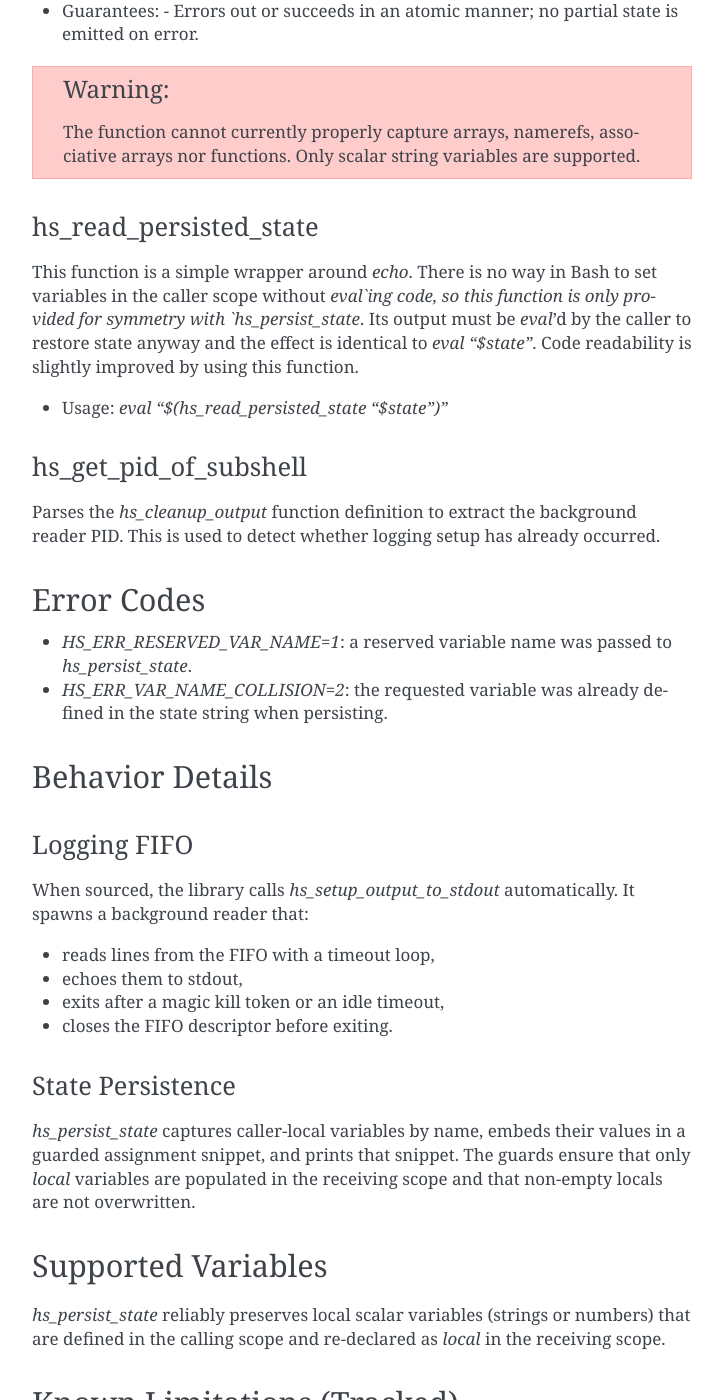
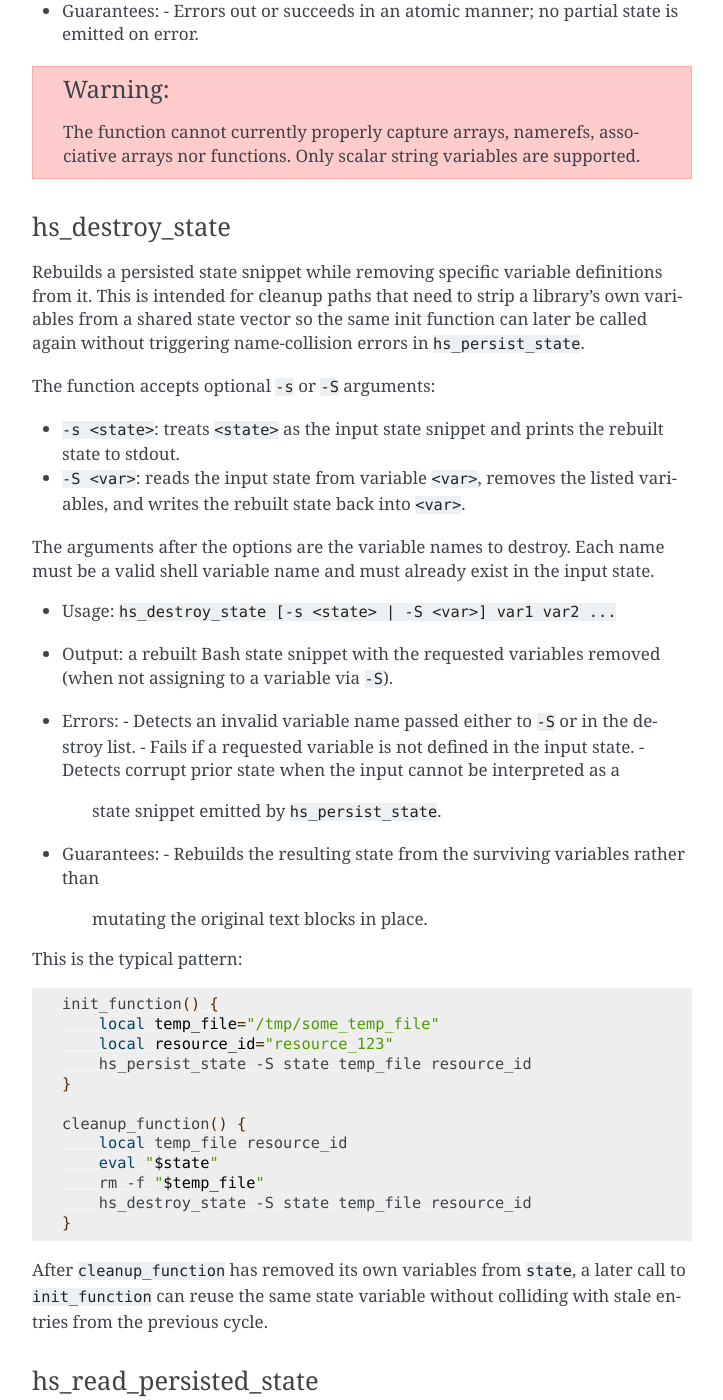
Before and after one commit to CriticalOptimisation/bash-deploy-libs, a Sphinx documentation site: the page built from docs/libraries/handle_state.rst, in a window 1280 px wide and 1400 px high, scrolled down 3514 px. Shown: the whole window, without its empty margins (388-1111 px from the left). Built offline with Sphinx 7.4.7, drawn with Linux system fonts in a browser that asks for light colours; pages that are not in the unit, such as notebooks, are missing from menus; some of the changed text lies outside the part shown.

Commit message:
Updated tests for hs_destroy_state and documentation. Chanded parameter to hs_read_persisted_state from pass-by-value to pass-by-name.

```diff
--- a/docs/libraries/handle_state.rst
+++ b/docs/libraries/handle_state.rst
@@ -152,16 +152,72 @@ The alternate solution is to keep and eval separate state snippets for each libr
 .. warning::
   The function cannot currently properly capture arrays, namerefs, associative arrays nor
   functions. Only scalar string variables are supported.
+
+hs_destroy_state
+~~~~~~~~~~~~~~~~
+
+Rebuilds a persisted state snippet while removing specific variable
+definitions from it. This is intended for cleanup paths that need to strip a
+library's own variables from a shared state vector so the same init function
+can later be called again without triggering name-collision errors in
+``hs_persist_state``.
+
+The function accepts optional ``-s`` or ``-S`` arguments:
+
+- ``-s <state>``: treats ``<state>`` as the input state snippet and prints the
+  rebuilt state to stdout.
+- ``-S <var>``: reads the input state from variable ``<var>``, removes the
+  listed variables, and writes the rebuilt state back into ``<var>``.
+
+The arguments after the options are the variable names to destroy. Each name
+must be a valid shell variable name and must already exist in the input state.
+
+- Usage: ``hs_destroy_state [-s <state> | -S <var>] var1 var2 ...``
+- Output: a rebuilt Bash state snippet with the requested variables removed
+  (when not assigning to a variable via ``-S``).
+- Errors:
+  - Detects an invalid variable name passed either to ``-S`` or in the destroy list.
+  - Fails if a requested variable is not defined in the input state.
+  - Detects corrupt prior state when the input cannot be interpreted as a
+    state snippet emitted by ``hs_persist_state``.
+- Guarantees:
+  - Rebuilds the resulting state from the surviving variables rather than
+    mutating the original text blocks in place.
+
+This is the typical pattern:
+
+.. code-block:: bash
+
+   init_function() {
+       local temp_file="/tmp/some_temp_file"
+       local resource_id="resource_123"
+       hs_persist_state -S state temp_file resource_id
+   }
+
+   cleanup_function() {
+       local temp_file resource_id
+       eval "$state"
+       rm -f "$temp_file"
+       hs_destroy_state -S state temp_file resource_id
+   }
+
+After ``cleanup_function`` has removed its own variables from ``state``, a
+later call to ``init_function`` can reuse the same state variable without
+colliding with stale entries from the previous cycle.
+
 hs_read_persisted_state
 ~~~~~~~~~~~~~~~~~~~~~~~
 
-This function is a simple wrapper around `echo`. There is no way in Bash to
-set variables in the caller scope without `eval`ing code, so this function
-is only provided for symmetry with `hs_persist_state`. Its output must be
-`eval`'d by the caller to restore state anyway and the effect is identical to
-`eval "$state"`. Code readability is slightly improved by using this function.
+This function is a simple wrapper around `echo`. `hs_read_persisted_state`
+accepts the name of the variable holding the persisted state and reads it via a
+nameref. It currently requires eval because the persisted state is stored as a Bash code
+snippet. This is a property of the chosen format, not a fundamental limitation
+of Bash for restoring values into already-declared caller-local variables.
+The output must be `eval`'d by the caller to restore state anyway and the
+effect is identical to `eval "$state"`. Code readability is slightly improved
+by using this function, and code is future proven against format changes.
 
-- Usage: `eval "$(hs_read_persisted_state "$state")"`
+- Usage: `eval "$(hs_read_persisted_state state)"`
 
 hs_get_pid_of_subshell
 ~~~~~~~~~~~~~~~~~~~~~~
@@ -198,6 +254,15 @@ State Persistence
 in a guarded assignment snippet, and prints that snippet. The guards ensure that
 only `local` variables are populated in the receiving scope and that non-empty
 locals are not overwritten.
+
+State Destruction
+~~~~~~~~~~~~~~~~~
+
+`hs_destroy_state` scans a persisted state snippet for the variable headers
+emitted by `hs_persist_state`, computes the survivor list, then rebuilds the
+state from those survivors. This keeps the removal logic centralized in
+`handle_state.sh` and gives libraries a way to reuse a shared state variable
+across several init/cleanup cycles.
 
 Supported Variables
 -------------------
@@ -237,8 +302,9 @@ Workarounds
   encoded=$(printf '%s\0' "${myarray[@]}" | base64 -w0)
   hs_persist_state encoded
   # In the cleanup function
+  local state="$1"
   local encoded
-  eval "$(hs_read_persisted_state "$1")"
+  eval "$(hs_read_persisted_state state)"
   declare -a newarray
   mapfile -d '' -t newarray < <(printf '%s' "$encoded" | base64 -d)
 Caveats
```
Also changed, not shown: 2 other files.
